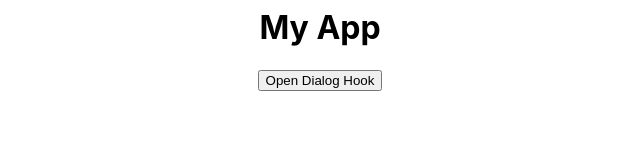
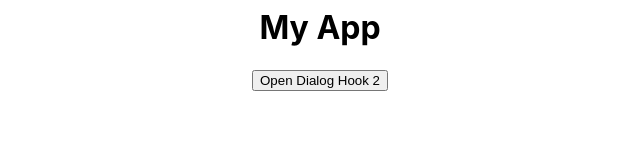
Before and after one commit to waldmaier/react-samples, a React (Create React App) app in the folder my-app/: page / in a window 1280 px wide. Shown: the part 153-300 px from the top of the page, without its empty margins (320-960 px from the left). Built offline with nearby package versions, Linux system fonts and the light colour scheme.

Commit message:
working hook

```diff
--- a/my-app/src/dialog/DialogHookSample.tsx
+++ b/my-app/src/dialog/DialogHookSample.tsx
@@ -2,12 +2,12 @@ import React from 'react';
 import useDialog from "./dialogHook";
 
 export const DialogHookSample = () => {
-  const [Dialog, openDialog] = useDialog('my-dialog-hook', <p>This is the dialog content!</p>);
+  const [Dialog, setIsOpen] = useDialog('my-dialog-hook', <p>This is the dialog content!</p>);
   return (
     <>
       <h2>React Dialog Example</h2>
       <h1>My App</h1>
-      <button onClick={openDialog}>Open Dialog Hook</button>
+      <button onClick={() => setIsOpen(true)}>Open Dialog Hook 2</button>
       <Dialog/>
     </>
   );
--- a/my-app/src/dialog/dialogHook.tsx
+++ b/my-app/src/dialog/dialogHook.tsx
@@ -1,12 +1,8 @@
-import React, { useState, ReactNode } from 'react';
+import React, {ReactNode, useState} from 'react';
 
 // Custom hook to manage a dialog's state
 const useDialog = (id: string, children: ReactNode) => {
   const [isOpen, setIsOpen] = useState<boolean>(false);
-
-  const openDialog = (): void => {
-    setIsOpen(true);
-  };
 
   const closeDialog = (): void => {
     setIsOpen(false);
@@ -17,7 +13,7 @@ const useDialog = (id: string, children: ReactNode) => {
     <>
       {isOpen && (
         <>
-          <div className="dialog-backdrop" onClick={closeDialog} />
+          <div className="dialog-backdrop" onClick={closeDialog}/>
           <dialog id={id} open aria-hidden={!isOpen}>
             <div>
               {children} {/* Render the passed content here */}
@@ -31,7 +27,7 @@ const useDialog = (id: string, children: ReactNode) => {
     </>
   );
 
-  return [Dialog, openDialog, closeDialog] as const; // Return the dialog component and functions
+  return [Dialog, setIsOpen] as const; // Ret  urn the dialog component and functions
 };
 
 export default useDialog;
```
